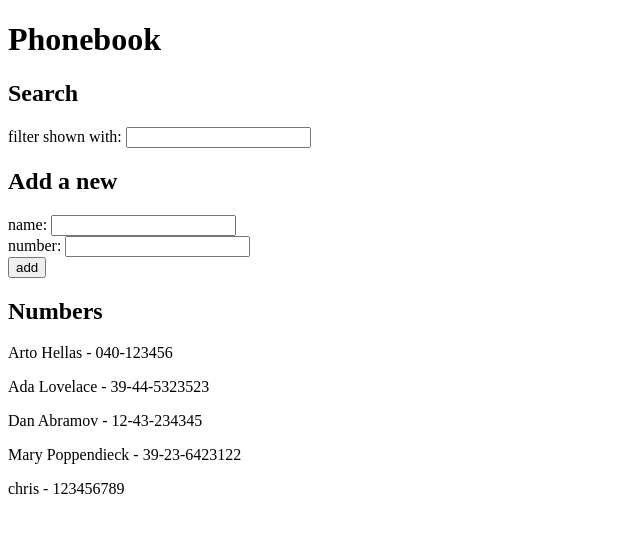
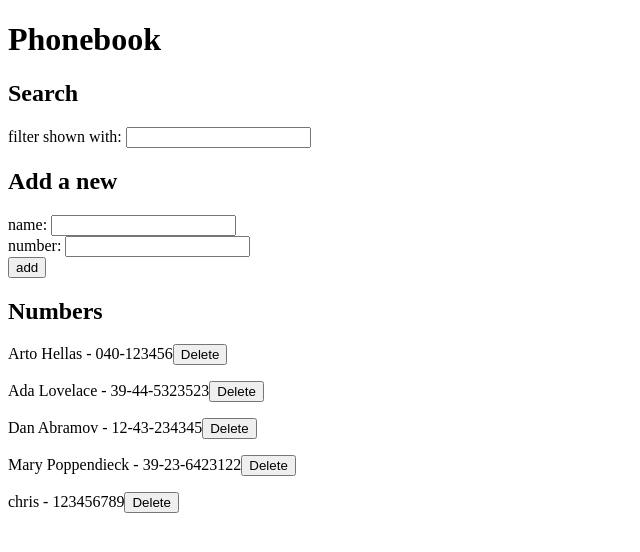
Before and after one commit to chrislange89/FullStackOpen2023, a React (Vite) app in the folder part2/phonebook/: page / in a window 1280 px wide. Shown: the top 552 px of the page, without its empty margins (0-640 px from the left). Built offline with nearby package versions, Linux system fonts and the light colour scheme; data requests are answered from the project's data file.

Commit message:
add ability to delete entries

```diff
--- a/part2/phonebook/src/components/person.component.jsx
+++ b/part2/phonebook/src/components/person.component.jsx
@@ -1,14 +1,19 @@
 import PropTypes from 'prop-types';
 
-const Person = ({ name, number }) => {
+const Person = ({ id, name, number, handleDelete }) => {
   return (
-    <p>{name} - {number}</p>
+      <p>{name} - {number}
+        <button id={id} type="button" onClick={handleDelete}>Delete</button>
+      </p>
+
   )
 }
 
 Person.propTypes = {
+  id: PropTypes.any.isRequired,
   name: PropTypes.string.isRequired,
-  number: PropTypes.string.isRequired
+  number: PropTypes.string.isRequired,
+  handleDelete: PropTypes.func.isRequired
 }
 
 export default Person;
```
